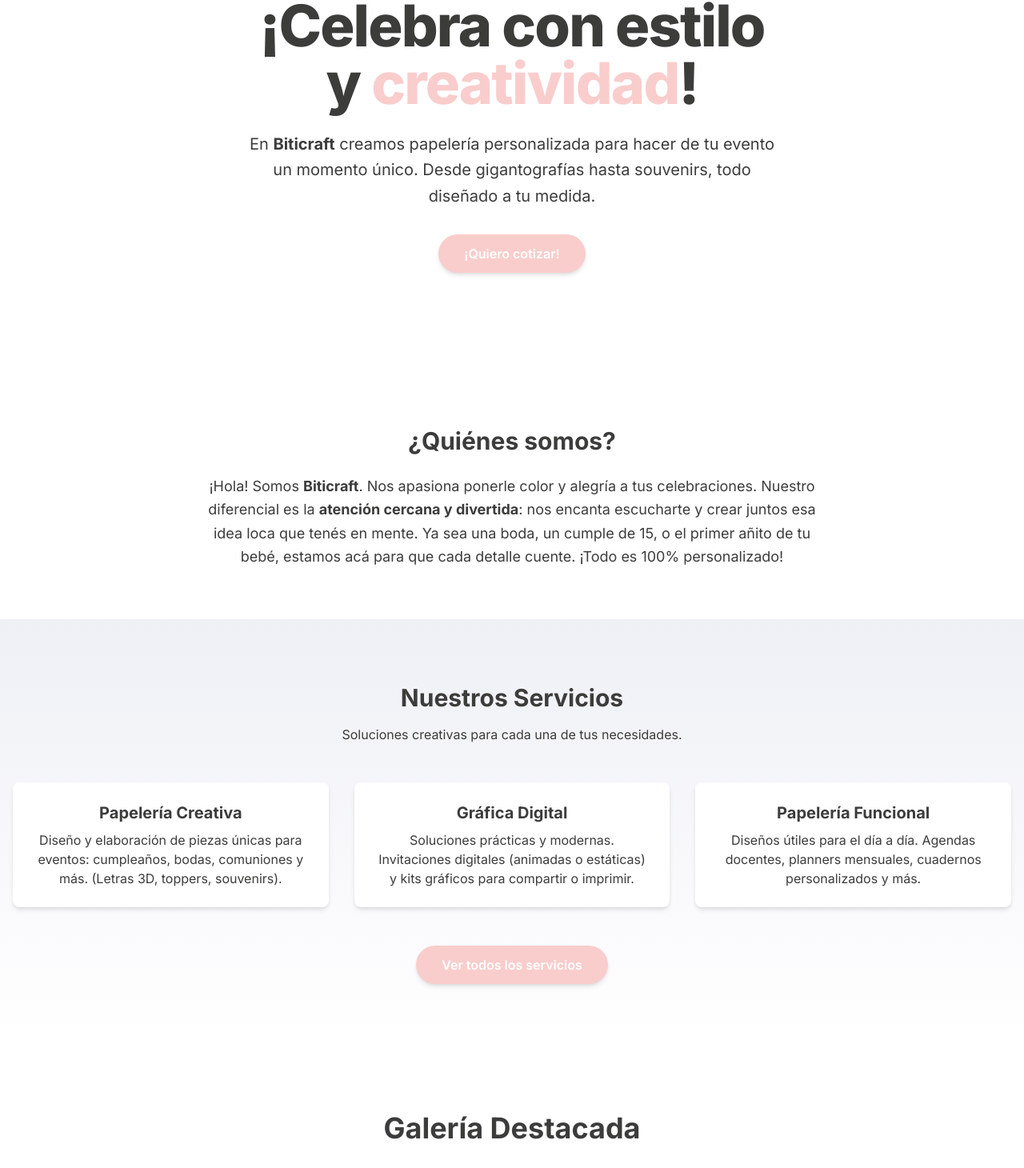
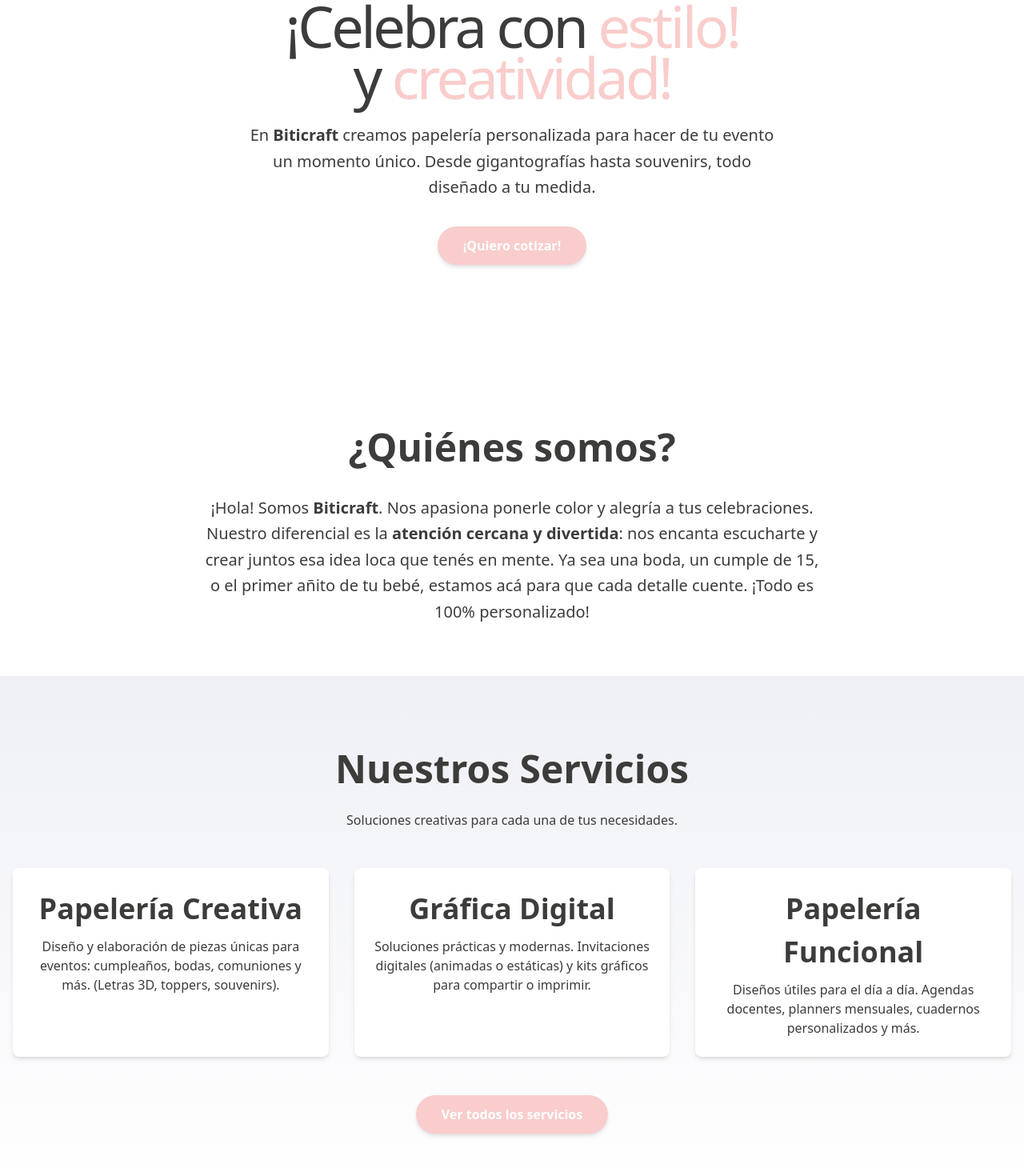
Before and after one commit to nicoKaminski/biticraft, a Next.js app: page / in a window 1280 px wide. Shown: the part 626-2086 px from the top of the page at 80% size. Built offline with nearby package versions, Linux system fonts and the light colour scheme.

Commit message:
style(varios): actualizacion de global

```diff
--- a/src/app/globals.css
+++ b/src/app/globals.css
@@ -13,6 +13,12 @@
   --color-marca-gris: #3c3c3b;
   --color-marca-lila-oscuro: #e7d8e9;
   --color-marca-celeste: #cde8ec;
+
+  /* Radios de borde semánticos */
+  --radius-btn: 9999px;
+  --radius-card: 0.5rem;
+  --radius-container-lg: 2.5rem;
+
   --bg-gradient-lila: linear-gradient(
     180deg,
     rgba(201, 205, 223, 0.3) 0%,
@@ -28,8 +34,31 @@
     rgba(249, 205, 204, 0.3) 0%,
     rgba(255, 255, 255, 0) 100%
   );
-  --font-sans: "Inter", system-ui, sans-serif;
+  --font-sans: var(--font-roboto), system-ui, sans-serif;
   --font-mono: var(--font-geist-mono);
+
+  /* Pesos de fuente semánticos */
+  --font-weight-light: 300;
+  --font-weight-regular: 400;
+  --font-weight-medium: 500;
+  --font-weight-bold: 700;
+
+  /* Tamaños de fuente semánticos */
+  --text-h1: 4.5rem; /* 72px */
+  --text-h1-mobile: 3rem; /* 48px */
+  --text-h2: 3rem; /* 48px */
+  --text-h2-mobile: 2.25rem; /* 36px */
+  --text-h3: 2.25rem; /* 36px */
+  --text-h3-mobile: 1.875rem; /* 30px */
+  --text-body-lg: 1.25rem; /* 20px */
+  --text-body: 1rem; /* 16px */
+  --text-body-sm: 0.875rem; /* 14px */
+}
+
+@media (min-width: 768px) {
+  :root {
+    --radius-container-lg: 3.5rem;
+  }
 }
 
 /* @media (prefers-color-scheme: dark) {
--- a/src/app/layout.tsx
+++ b/src/app/layout.tsx
@@ -1,10 +1,14 @@
 import type { Metadata } from "next";
-import { Inter } from "next/font/google";
+import { Roboto } from "next/font/google";
 import "./globals.css";
 import { Navbar } from "@/components/Navbar";
 import { Footer } from "@/components/Footer";
 
-const inter = Inter({ subsets: ["latin"] });
+const roboto = Roboto({
+  subsets: ["latin"],
+  weight: ["300", "400", "500", "700"],
+  variable: "--font-roboto",
+});
 
 export const metadata: Metadata = {
   title: "BitiCraft - Papelería Creativa",
@@ -18,7 +22,7 @@
 }>) {
   return (
     <html lang="es">
-      <body className={inter.className}>
+      <body className={roboto.variable}>
         <Navbar />
         <main className="min-h-screen">{children}</main>
         <Footer />
--- a/src/components/Footer.tsx
+++ b/src/components/Footer.tsx
@@ -2,21 +2,23 @@
 
 export const Footer = () => {
   return (
-    <footer className="mt-16 bg-marca-lila pt-10 pb-6 rounded-t-[2.5rem] md:rounded-t-[3.5rem]">
+    <footer className="mt-16 bg-marca-lila pt-10 pb-6 rounded-t-[var(--radius-container-lg)]">
       <div className="container mx-auto px-8">
         {/* --- Sección Principal: Logo y Contacto (Horizontal) --- */}
         <div className="flex flex-col md:flex-row justify-between items-center gap-6 mb-8">
           {/* Izquierda: Marca */}
           <div className="text-center md:text-left">
-            <h2 className="text-2xl font-bold text-marca-gris">BitiCraft</h2>
-            <p className="text-marca-gris text-sm mt-1">
+            <h2 className="text-2xl font-[weight:var(--font-weight-bold)] text-marca-gris">
+              BitiCraft
+            </h2>
+            <p className="text-marca-gris text-[length:var(--text-body-sm)] mt-1">
               Papelería creativa para momentos mágicos.
             </p>
           </div>
 
           {/* Derecha: Hablemos (Iconos en línea) */}
           <div className="flex flex-col md:flex-row items-center gap-4">
-            <span className="font-bold text-marca-gris text-sm uppercase tracking-wider">
+            <span className="font-[weight:var(--font-weight-bold)] text-marca-gris text-[length:var(--text-body-sm)] uppercase tracking-wider">
               Hablemos:
             </span>
             <div className="flex gap-4">
@@ -51,7 +53,7 @@
 
         {/* --- Línea Divisoria y Copyright --- */}
         <div className="border-t border-marca-gris/20 pt-6 text-center">
-          <p className="text-marca-gris text-xs md:text-sm">
+          <p className="text-marca-gris text-xs md:text-[length:var(--text-body-sm)]">
             © {new Date().getFullYear()} BitiCraft. Hecho con ♥ en Argentina. |
             Todos los derechos reservados.
           </p>
--- a/src/components/Navbar.tsx
+++ b/src/components/Navbar.tsx
@@ -30,7 +30,7 @@
             <Link
               key={enlace.nombre}
               href={enlace.href}
-              className="text-marca-gris font-medium transition-colors hover:text-marca-rosa"
+              className="text-marca-gris font-[weight:var(--font-weight-medium)] transition-colors hover:text-marca-rosa"
             >
               {enlace.nombre}
             </Link>
--- a/src/components/sections/SeccionGaleriaDestacada.tsx
+++ b/src/components/sections/SeccionGaleriaDestacada.tsx
@@ -20,14 +20,14 @@
   return (
     <section className="py-12 md:py-20">
       <div className="container mx-auto px-4">
-        <h2 className="text-3xl md:text-4xl font-bold text-center text-marca-gris mb-8">
+        <h2 className="text-[length:var(--text-h2-mobile)] md:text-[length:var(--text-h2)] font-[weight:var(--font-weight-bold)] text-center text-marca-gris mb-8">
           Galería Destacada
         </h2>
         <div className="grid grid-cols-1 sm:grid-cols-2 md:grid-cols-3 gap-6 md:gap-8">
           {imagenesDestacadas.map((imagen, index) => (
             <div
               key={index}
-              className="overflow-hidden rounded-lg shadow-lg hover:shadow-xl transition-shadow duration-300"
+              className="overflow-hidden rounded-[var(--radius-card)] shadow-lg hover:shadow-xl transition-shadow duration-300"
             >
               <Image
                 src={imagen.src}
--- a/src/components/sections/SeccionHero.tsx
+++ b/src/components/sections/SeccionHero.tsx
@@ -3,11 +3,17 @@
 export const SeccionHero = () => {
   return (
     <section className="container mx-auto px-4 py-20 text-center md:py-32">
-      <h1 className="text-5xl font-extrabold text-marca-gris md:text-7xl tracking-tight">
-        ¡Celebra con estilo <br className="hidden md:block" /> y{" "}
-        <span className="text-marca-rosa">creatividad</span>!
+      <h1 className="text-[length:var(--text-h1-mobile)] md:text-[length:var(--text-h1)] font-[weight:var(--font-weight-light)] text-marca-gris tracking-tighter leading-[0.9]">
+        ¡Celebra con{" "}
+        <span className="text-marca-rosa font-[weight:var(--font-weight-medium)]">
+          estilo!
+        </span>{" "}
+        <br className="hidden md:block" /> y{" "}
+        <span className="text-marca-rosa font-[weight:var(--font-weight-medium)]">
+          creatividad!
+        </span>
       </h1>
-      <p className="mt-6 text-xl text-marca-gris max-w-2xl mx-auto leading-relaxed">
+      <p className="mt-6 text-[length:var(--text-body-lg)] text-marca-gris max-w-2xl mx-auto leading-relaxed">
         En <strong>Biticraft</strong> creamos papelería personalizada para hacer
         de tu evento un momento único. Desde gigantografías hasta souvenirs,
         todo diseñado a tu medida.
--- a/src/components/sections/SeccionServicios.tsx
+++ b/src/components/sections/SeccionServicios.tsx
@@ -23,10 +23,10 @@
     <section className="bg-[image:var(--bg-gradient-lila)] py-20">
       <div className="container mx-auto px-4">
         <div className="text-center">
-          <h2 className="text-3xl font-bold text-marca-gris">
+          <h2 className="text-[length:var(--text-h2-mobile)] md:text-[length:var(--text-h2)] font-[weight:var(--font-weight-bold)] text-marca-gris">
             Nuestros Servicios
           </h2>
-          <p className="mt-4 text-marca-gris">
+          <p className="mt-4 text-marca-gris text-[length:var(--text-body)]">
             Soluciones creativas para cada una de tus necesidades.
           </p>
         </div>
@@ -34,12 +34,14 @@
           {listaDeServicios.map((servicio) => (
             <div
               key={servicio.nombre}
-              className="rounded-lg bg-white p-6 text-center shadow-md transition-transform duration-300 hover:scale-105"
+              className="rounded-[var(--radius-card)] bg-white p-6 text-center shadow-md transition-transform duration-300 hover:scale-105"
             >
-              <h3 className="text-xl font-bold text-marca-gris">
+              <h3 className="text-[length:var(--text-h3-mobile)] md:text-[length:var(--text-h3)] font-[weight:var(--font-weight-bold)] text-marca-gris">
                 {servicio.nombre}
               </h3>
-              <p className="mt-2 text-marca-gris">{servicio.descripcion}</p>
+              <p className="mt-2 text-marca-gris text-[length:var(--text-body)]">
+                {servicio.descripcion}
+              </p>
             </div>
           ))}
         </div>
--- a/src/components/sections/SeccionSobreMi.tsx
+++ b/src/components/sections/SeccionSobreMi.tsx
@@ -2,10 +2,10 @@
   return (
     <section className="bg-marca-crema py-16">
       <div className="container mx-auto px-4 text-center">
-        <h2 className="text-3xl font-bold text-marca-gris mb-6">
+        <h2 className="text-[length:var(--text-h2-mobile)] md:text-[length:var(--text-h2)] font-[weight:var(--font-weight-bold)] text-marca-gris mb-6">
           ¿Quiénes somos?
         </h2>
-        <p className="text-lg text-marca-gris max-w-3xl mx-auto leading-relaxed">
+        <p className="text-[length:var(--text-body-lg)] text-marca-gris max-w-3xl mx-auto leading-relaxed">
           ¡Hola! Somos <strong>Biticraft</strong>. Nos apasiona ponerle color y
           alegría a tus celebraciones. Nuestro diferencial es la{" "}
           <strong>atención cercana y divertida</strong>: nos encanta escucharte
--- a/src/components/ui/Boton.tsx
+++ b/src/components/ui/Boton.tsx
@@ -13,7 +13,7 @@
   ...props
 }) => {
   const baseStyles =
-    "inline-block rounded-full bg-marca-rosa px-8 py-3 font-semibold text-white shadow-md transition-all duration-300 hover:scale-105 hover:shadow-lg hover:bg-opacity-80 disabled:opacity-50 disabled:cursor-not-allowed disabled:hover:scale-100";
+    "inline-block rounded-[var(--radius-btn)] bg-marca-rosa px-8 py-3 font-[weight:var(--font-weight-bold)] text-white shadow-md transition-all duration-300 hover:scale-105 hover:shadow-lg hover:bg-opacity-80 disabled:opacity-50 disabled:cursor-not-allowed disabled:hover:scale-100";
   const combinedClassName = `${baseStyles} ${className}`;
   if (href) {
     return (
```
